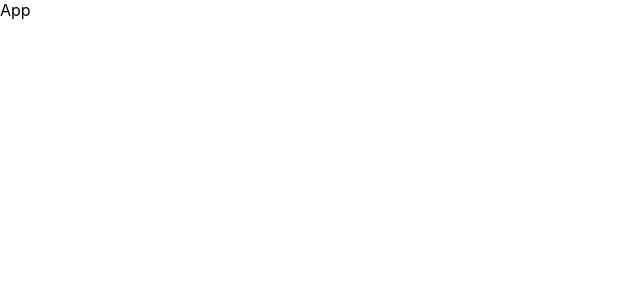
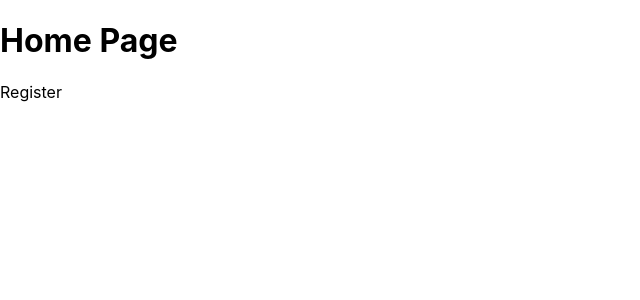
Before and after one commit to amanfangeria980/AUTH-WITH-JWT, a React (Create React App) app in the folder public/: page /register in a window 1280 px wide. Shown: the top 300 px of the page, without its empty margins (0-640 px from the left). Built offline with nearby package versions, Linux system fonts and the light colour scheme.

Commit message:
did routing for all the pages

```diff
--- a/public/src/App.js
+++ b/public/src/App.js
@@ -1,7 +1,21 @@
-
+import { BrowserRouter, Routes, Route } from "react-router-dom";
+import Register from "./pages/Register";
+import Secret from "./pages/Secret";
+import Login from "./pages/Login";
 
 const App = () => {
-  return <div>App</div>;
+  return (
+    <>
+    <h1>Home Page</h1>
+    <BrowserRouter>
+      <Routes>
+        <Route exact path="/register" element={<Register />}></Route>
+        <Route exact path="/login" element={<Login />}></Route>
+        <Route exact path="/secret" element={<Secret />}></Route>
+      </Routes>
+    </BrowserRouter>
+    </>
+  );
 };
 
 export default App;
```
